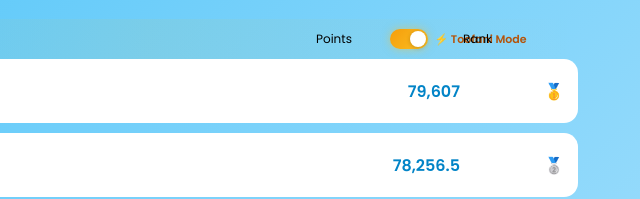
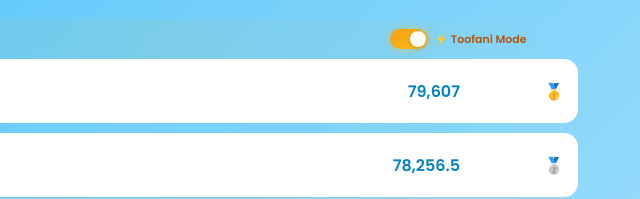
Before and after one commit to imabhirup/ddhpl, a plain HTML site: page index.html in a window 1280 px wide. Shown: the part 365-564 px from the top of the page, 492-1132 px from the left. Drawn offline with Linux system fonts and the light colour scheme.

Commit message:
Update index.html

```diff
--- a/index.html
+++ b/index.html
@@ -121,8 +121,7 @@
         </span>
         <span class="toofani-label" id="toofani-label">⚡ Toofani Mode</span>
       </label>
-      <span>Points</span>
-      <span>Rank</span>
+
     </div>
 
     <div id="list"></div>
```
